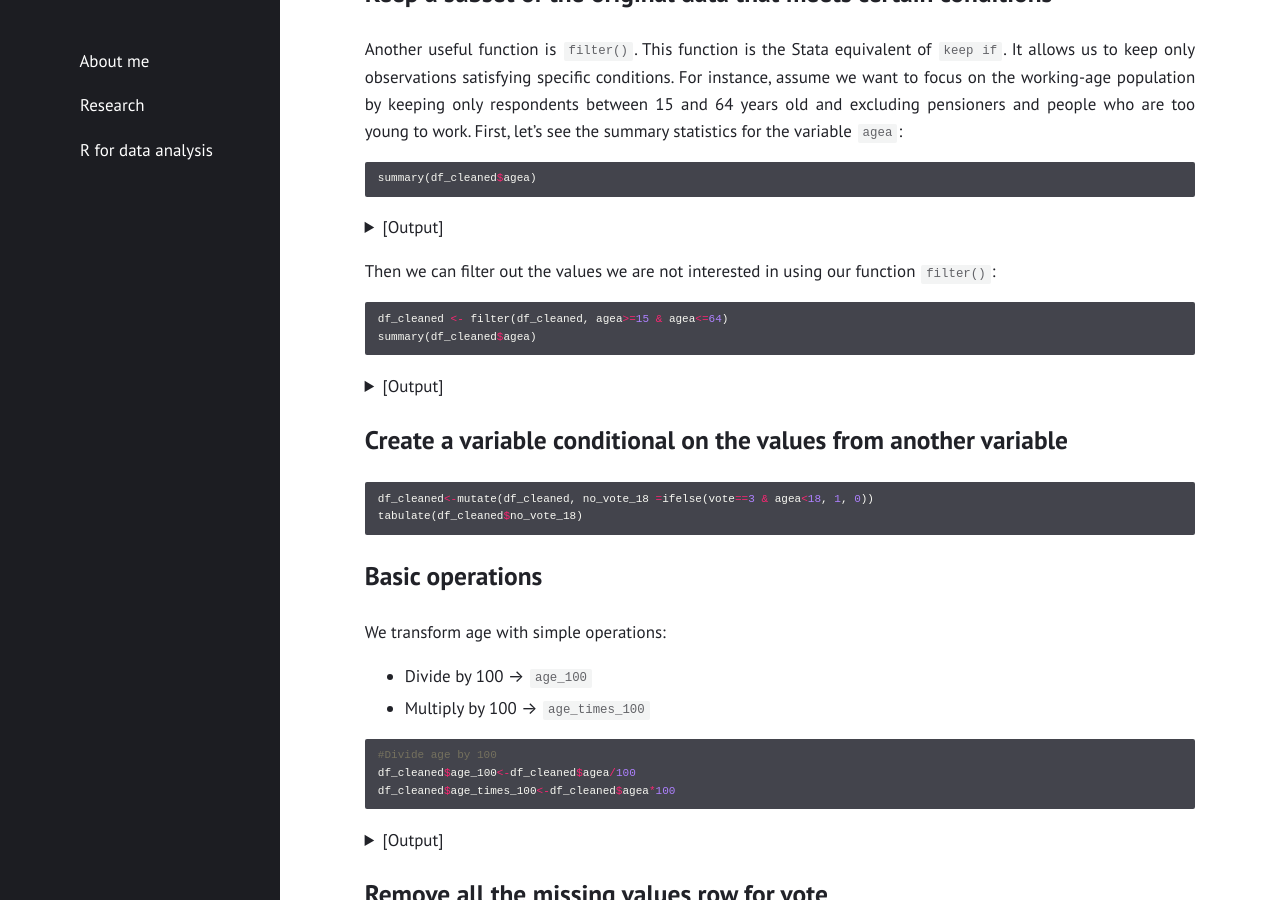
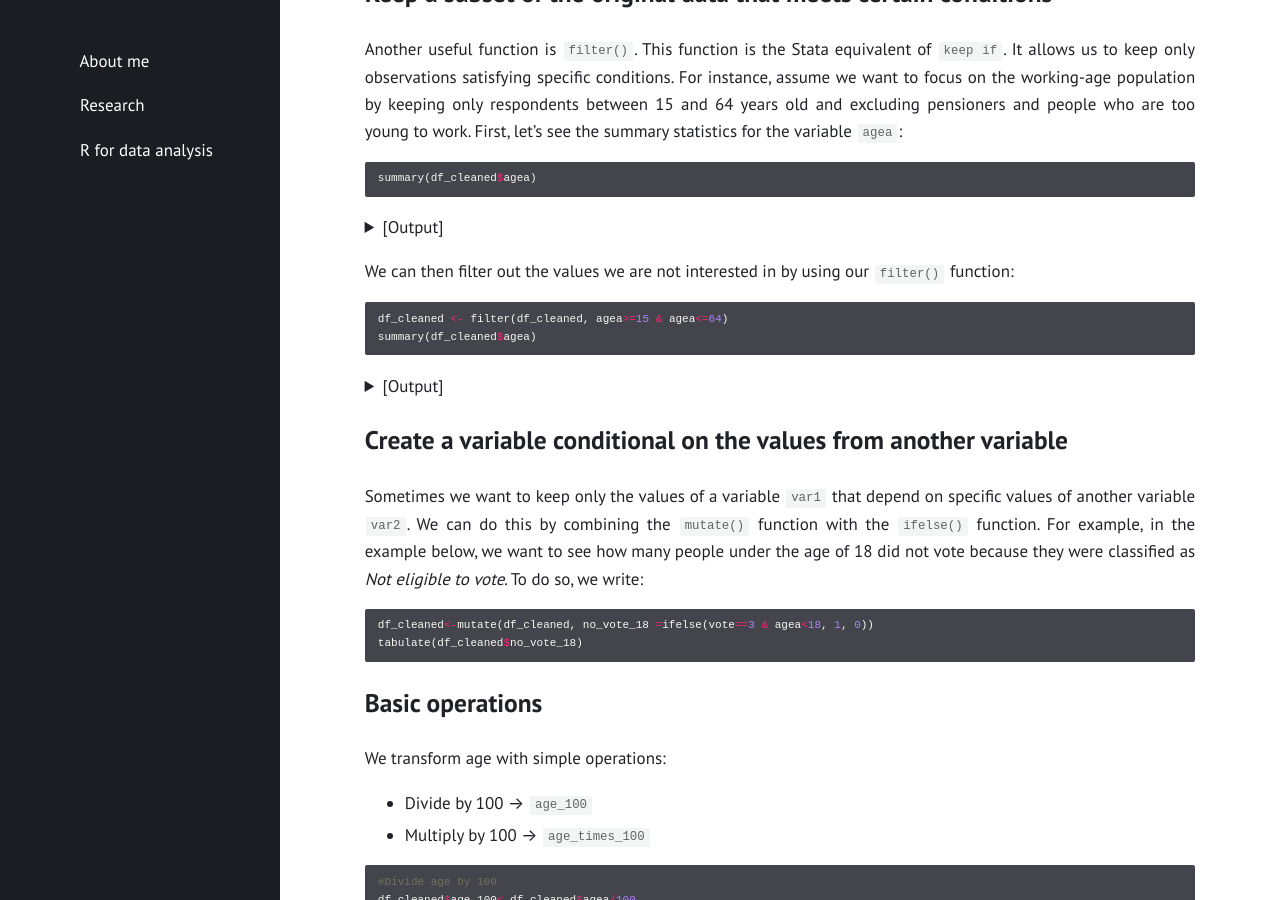
Before and after one commit to gubellom/gubellom.github.io, a Jekyll site: the page built from R files/Manipulation.md, in a window 1280 px wide and 900 px high, scrolled down 3259 px. Built offline with Jekyll 4.4.1, drawn with Linux system fonts in a browser that asks for light colours.

Commit message:
Update Manipulation.md
Signed-off-by: Michele Gubello <62111923+gubellom@users.noreply.github.com>

````diff
--- a/R files/Manipulation.md
+++ b/R files/Manipulation.md
@@ -234,7 +234,7 @@ Min. 1st Qu.  Median    Mean 3rd Qu.    Max.    NA's
   </pre>
 </details>
 
-Then we can filter out the values we are not interested in using our function `filter()`:
+We can then filter out the values we are not interested in by using our `filter()` function:
 
 ```r
 df_cleaned <- filter(df_cleaned, agea>=15 & agea<=64)
@@ -243,12 +243,14 @@ summary(df_cleaned$agea)
 <details>
   <summary>[Output]</summary>
   <pre>
- Min. 1st Qu.  Median    Mean 3rd Qu.    Max.
-15.00   30.00   43.00   41.96   54.00   65.00
+Min. 1st Qu.  Median    Mean 3rd Qu.    Max.
+15.00   30.00   42.00   41.42   53.00   64.00
   </pre>
 </details>
 
 ## Create a variable conditional on the values from another variable
+
+Sometimes we want to keep only the values of a variable `var1` that depend on specific values of another variable `var2`. We can do this by combining the `mutate()` function with the `ifelse()` function. For example, in the example below, we want to see how many people under the age of 18 did not vote because they were classified as *Not eligible to vote*. To do so, we write:
 
 ```r
 df_cleaned<-mutate(df_cleaned, no_vote_18 =ifelse(vote==3 & agea<18, 1, 0))
````
